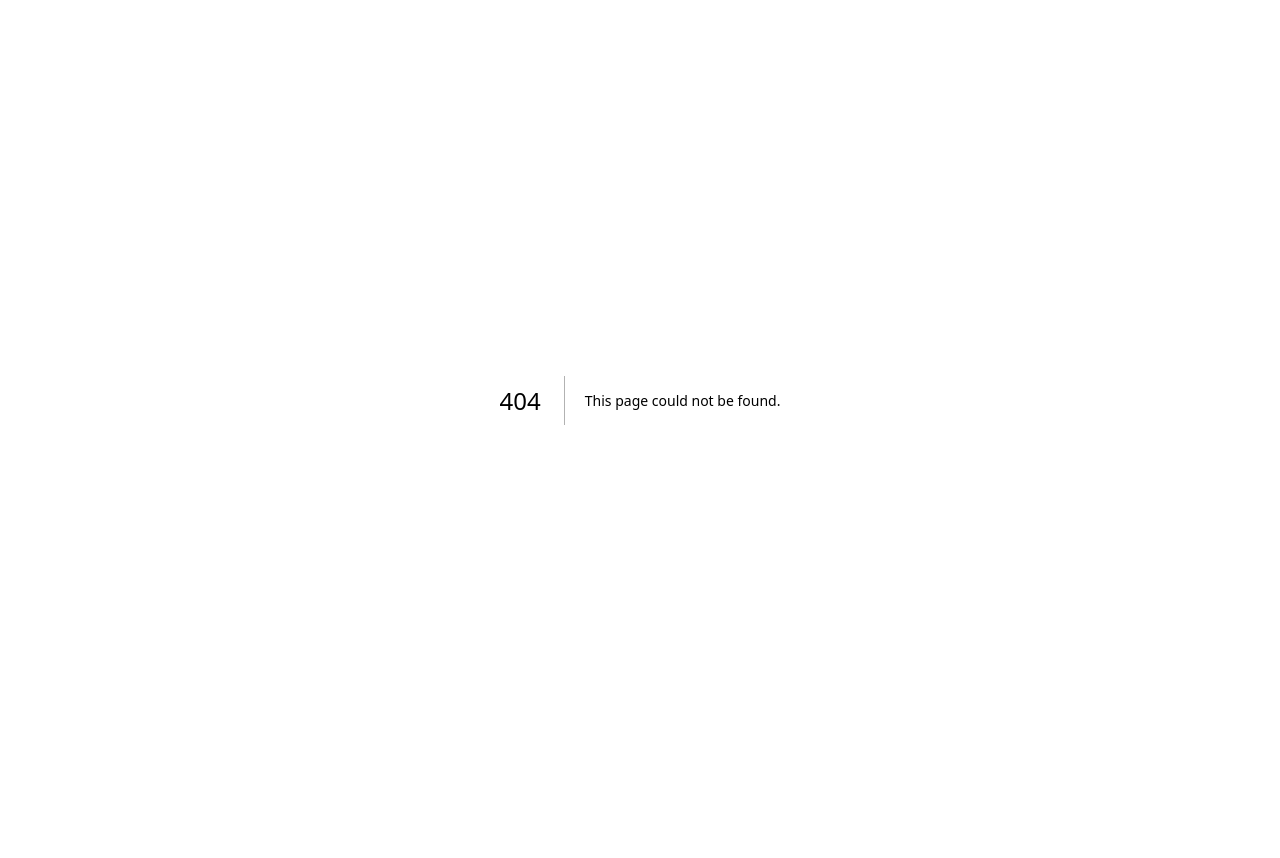
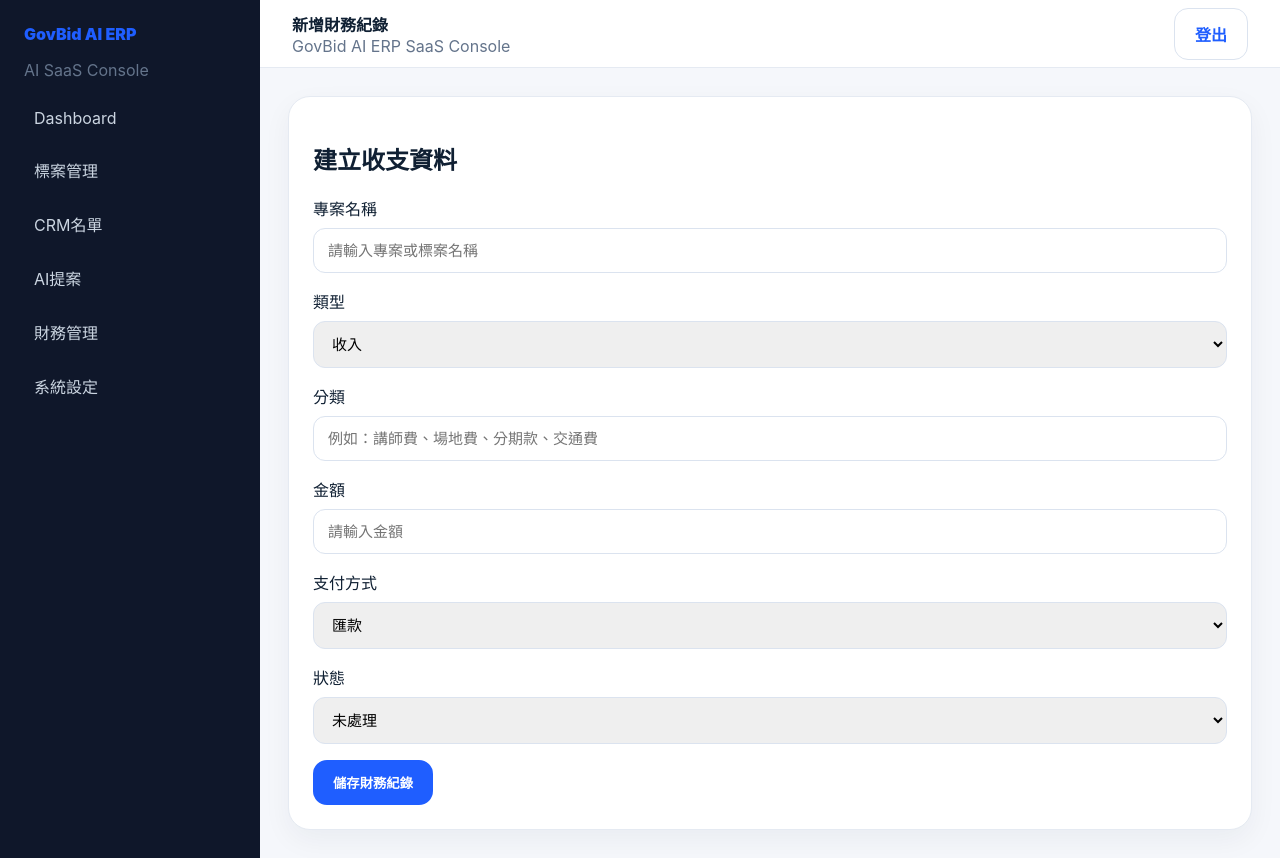
Before and after one commit to ccazhu-coder/job-exam-game, a Next.js app in the folder govbid-ai-erp/saas-mvp/: page /finance/new in a window 1280 px wide. Before the commit this address had no page. Before the commit the page ends 800 px from the top, so only its background shows below. Built offline with nearby package versions, Linux system fonts and the light colour scheme.

Commit message:
Create new finance page

```diff
--- /dev/null
+++ b/govbid-ai-erp/saas-mvp/app/finance/new/page.js
@@ -0,0 +1,25 @@
+import Sidebar from '../../../components/Sidebar';
+import Topbar from '../../../components/Topbar';
+
+export default function NewFinancePage() {
+  return (
+    <div className="dashboard">
+      <Sidebar />
+      <main>
+        <Topbar title="新增財務紀錄" />
+        <div className="main">
+          <section className="card">
+            <h2>建立收支資料</h2>
+            <label>專案名稱<input placeholder="請輸入專案或標案名稱" /></label>
+            <label>類型<select><option>收入</option><option>支出</option><option>應收款</option><option>應付款</option><option>押標金</option></select></label>
+            <label>分類<input placeholder="例如：講師費、場地費、分期款、交通費" /></label>
+            <label>金額<input type="number" placeholder="請輸入金額" /></label>
+            <label>支付方式<select><option>匯款</option><option>現金</option><option>LINE Pay</option><option>信用卡</option><option>其他</option></select></label>
+            <label>狀態<select><option>未處理</option><option>應收</option><option>待付款</option><option>已收款</option><option>已付款</option><option>待退還</option></select></label>
+            <button className="btn btn-blue">儲存財務紀錄</button>
+          </section>
+        </div>
+      </main>
+    </div>
+  );
+}
```
